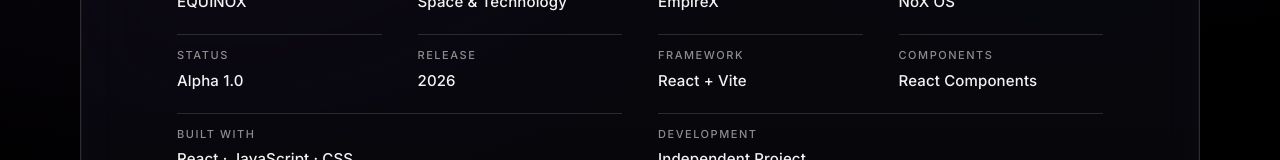
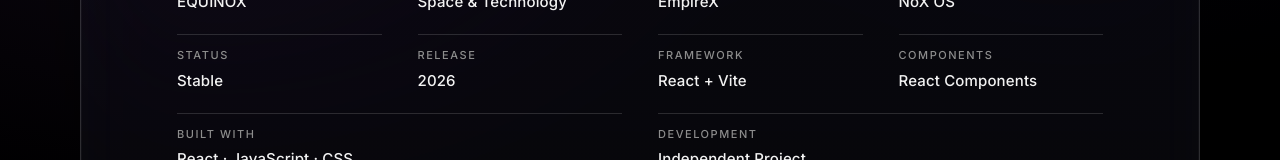
Before and after one commit to ARiA-Zanganeh/EQUINOX, a React (Vite) app: page /AboutDeV in a window 1280 px wide. Shown: the part 784-944 px from the top of the page. Built offline with nearby package versions, Linux system fonts and the light colour scheme.

Commit message:
Update EQUINOX version to Stable

```diff
--- a/src/pages/AboutDeV.jsx
+++ b/src/pages/AboutDeV.jsx
@@ -11,7 +11,7 @@
   { label: "Type", value: "Space & Technology" },
   { label: "Creator", value: "EmpireX" },
   { label: "Design System", value: "NoX OS" },
-  { label: "Status", value: "Alpha 1.0" },
+  { label: "Status", value: "Stable" },
   { label: "Release", value: "2026" },
   { label: "Framework", value: "React + Vite" },
   { label: "Components", value: "React Components" },
```
